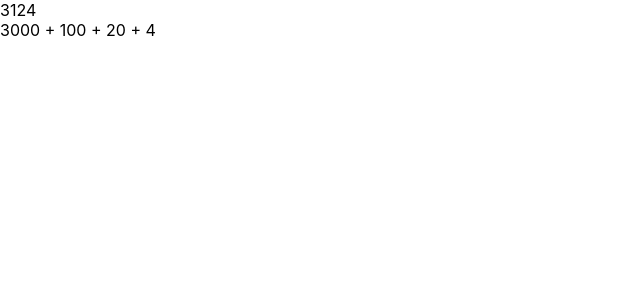
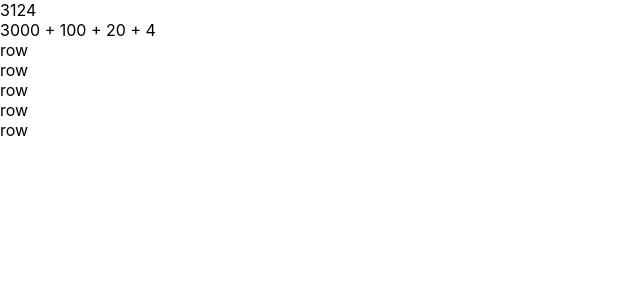
Before and after one commit to XLuoChen/react-caculator-demo, a React (Create React App) app: page / in a window 1280 px wide. Shown: the top 300 px of the page, without its empty margins (0-640 px from the left). Built offline with nearby package versions, Linux system fonts and the light colour scheme.

Commit message:
add keypad layout

```diff
--- a/src/App.js
+++ b/src/App.js
@@ -1,5 +1,5 @@
 import React from 'react';
-import Caculator from './layout/Caculator/Caculator';
+import Caculator from './layout/Caculator';
 import './style/index.css';
 
 const App = () => (< div className='app' >
--- /dev/null
+++ b/src/layout/Caculator/Keypad/KeypadRow.js
@@ -0,0 +1,9 @@
+import React from 'react';
+
+const keypadRow = () => (
+  <div className="keypad__row">
+    row
+  </div>
+);
+
+export default keypadRow;
--- /dev/null
+++ b/src/layout/Caculator/Keypad/index.js
@@ -0,0 +1,14 @@
+import React from 'react';
+import KeypadRow from './KeypadRow';
+
+const keypad = () => (
+  <section className="keypad">
+    <KeypadRow />
+    <KeypadRow />
+    <KeypadRow />
+    <KeypadRow />
+    <KeypadRow />
+  </section>
+);
+
+export default keypad;
--- a/src/layout/Caculator/Caculator.jsx
+++ b/src/layout/Caculator/index.js
@@ -2,10 +2,12 @@ import React, {
   Component
 } from 'react';
 import Screen from './Screen';
+import Keypad from './Keypad';
 
 const caculator = () =>
   <div className='calculator' >
     <Screen />
+    <Keypad />
   </div>;
 
 export default caculator;
--- a/src/style/caculator.css
+++ b/src/style/caculator.css
@@ -26,9 +26,22 @@
 }
 
 .screen {
+  height: 200px;
   padding: 0 2rem;
   overflow: hidden;
   white-space: no-wrap;
   color: #ffffff;
   background-color: #CC3333;
 }
+
+.keypad__row {
+  height: 80px; /* (600px calculator - 200px screen) / 5 keypadRow components = 80px */
+  width: 100%;
+  display: flex; /* To control the dimension */
+  color: white;
+}
+
+.keypad {
+  height: 400px;
+  width: 100%;
+}
```
